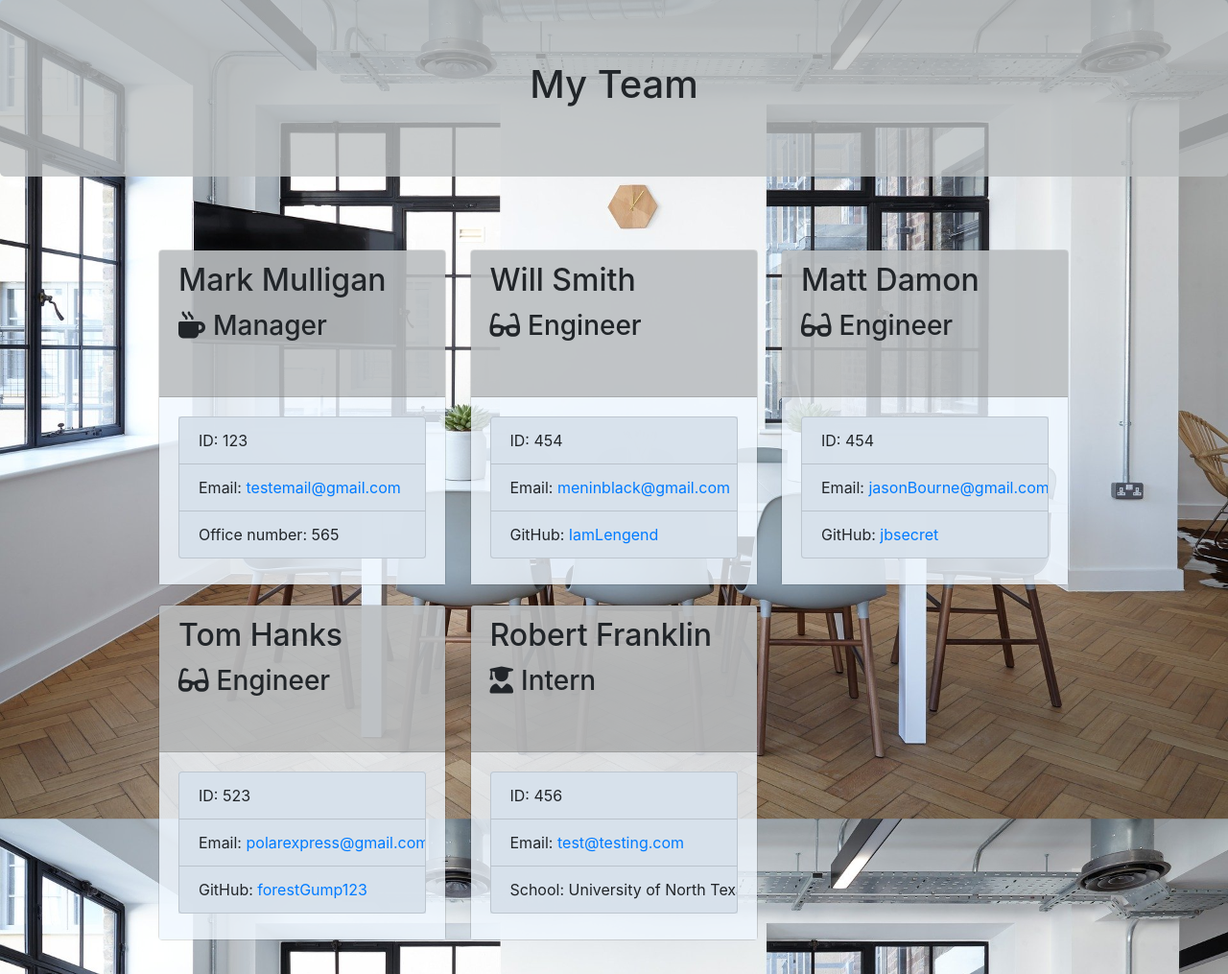
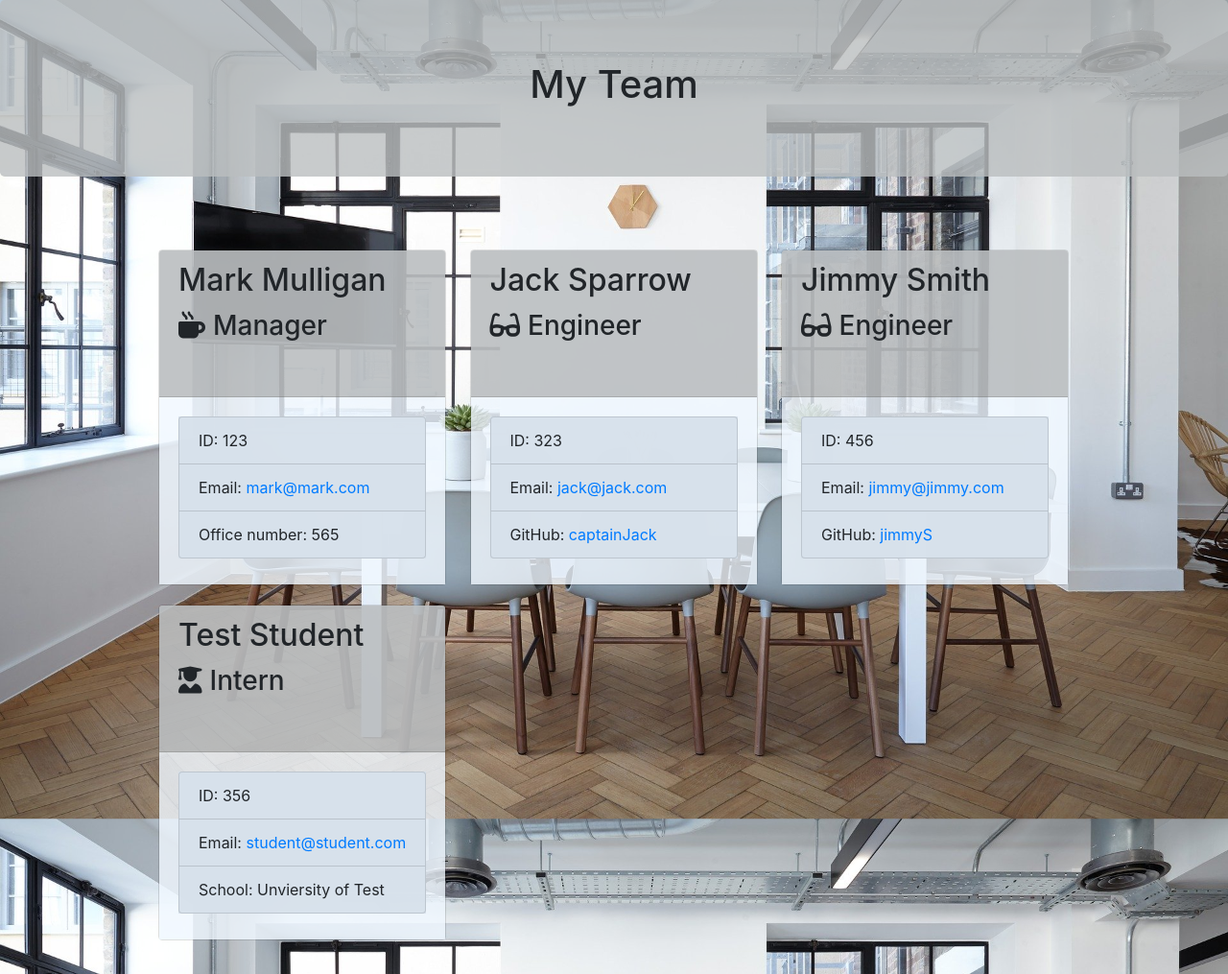
Before and after one commit to Mark-Mulligan/employeeRosterGenerator, a website: page output/team.html in a window 1280 px wide. Shown: the whole page at 96% size. Drawn offline with nearby package versions, Linux system fonts and the light colour scheme.

```diff
--- a/output/team.html
+++ b/output/team.html
@@ -29,60 +29,47 @@
     <div class="card-body">
         <ul class="list-group">
             <li class="list-group-item">ID: 123</li>
-            <li class="list-group-item">Email: <a href="mailto:testemail@gmail.com">testemail@gmail.com</a></li>
+            <li class="list-group-item">Email: <a href="mailto:mark@mark.com">mark@mark.com</a></li>
             <li class="list-group-item">Office number: 565</li>
         </ul>
     </div>
 </div>
 <div class="card employee-card">
     <div class="card-header">
-        <h2 class="card-title">Will Smith</h2>
+        <h2 class="card-title">Jack Sparrow</h2>
         <h3 class="card-title"><i class="fas fa-glasses mr-2"></i>Engineer</h3>
     </div>
     <div class="card-body">
         <ul class="list-group">
-            <li class="list-group-item">ID: 454</li>
-            <li class="list-group-item">Email: <a href="mailto:meninblack@gmail.com">meninblack@gmail.com</a></li>
-            <li class="list-group-item">GitHub: <a href="https://github.com/IamLengend" target="_blank" rel="noopener noreferrer">IamLengend</a></li>
+            <li class="list-group-item">ID: 323</li>
+            <li class="list-group-item">Email: <a href="mailto:jack@jack.com">jack@jack.com</a></li>
+            <li class="list-group-item">GitHub: <a href="https://github.com/captainJack" target="_blank" rel="noopener noreferrer">captainJack</a></li>
         </ul>
     </div>
 </div>
 <div class="card employee-card">
     <div class="card-header">
-        <h2 class="card-title">Matt Damon</h2>
+        <h2 class="card-title">Jimmy Smith</h2>
         <h3 class="card-title"><i class="fas fa-glasses mr-2"></i>Engineer</h3>
     </div>
     <div class="card-body">
         <ul class="list-group">
-            <li class="list-group-item">ID: 454</li>
-            <li class="list-group-item">Email: <a href="mailto:jasonBourne@gmail.com">jasonBourne@gmail.com</a></li>
-            <li class="list-group-item">GitHub: <a href="https://github.com/jbsecret" target="_blank" rel="noopener noreferrer">jbsecret</a></li>
+            <li class="list-group-item">ID: 456</li>
+            <li class="list-group-item">Email: <a href="mailto:jimmy@jimmy.com">jimmy@jimmy.com</a></li>
+            <li class="list-group-item">GitHub: <a href="https://github.com/jimmyS" target="_blank" rel="noopener noreferrer">jimmyS</a></li>
         </ul>
     </div>
 </div>
 <div class="card employee-card">
     <div class="card-header">
-        <h2 class="card-title">Tom Hanks</h2>
-        <h3 class="card-title"><i class="fas fa-glasses mr-2"></i>Engineer</h3>
-    </div>
-    <div class="card-body">
-        <ul class="list-group">
-            <li class="list-group-item">ID: 523</li>
-            <li class="list-group-item">Email: <a href="mailto:polarexpress@gmail.com">polarexpress@gmail.com</a></li>
-            <li class="list-group-item">GitHub: <a href="https://github.com/forestGump123" target="_blank" rel="noopener noreferrer">forestGump123</a></li>
-        </ul>
-    </div>
-</div>
-<div class="card employee-card">
-    <div class="card-header">
-        <h2 class="card-title">Robert Franklin</h2>
+        <h2 class="card-title">Test Student</h2>
         <h3 class="card-title"><i class="fas fa-user-graduate mr-2"></i>Intern</h3>
     </div>
     <div class="card-body">
         <ul class="list-group">
-            <li class="list-group-item">ID: 456</li>
-            <li class="list-group-item">Email: <a href="mailto:test@testing.com">test@testing.com</a></li>
-            <li class="list-group-item">School: University of North Texas</li>
+            <li class="list-group-item">ID: 356</li>
+            <li class="list-group-item">Email: <a href="mailto:student@student.com">student@student.com</a></li>
+            <li class="list-group-item">School: Unviersity of Test</li>
         </ul>
     </div>
 </div>
```
Also changed, not shown: README.md.
